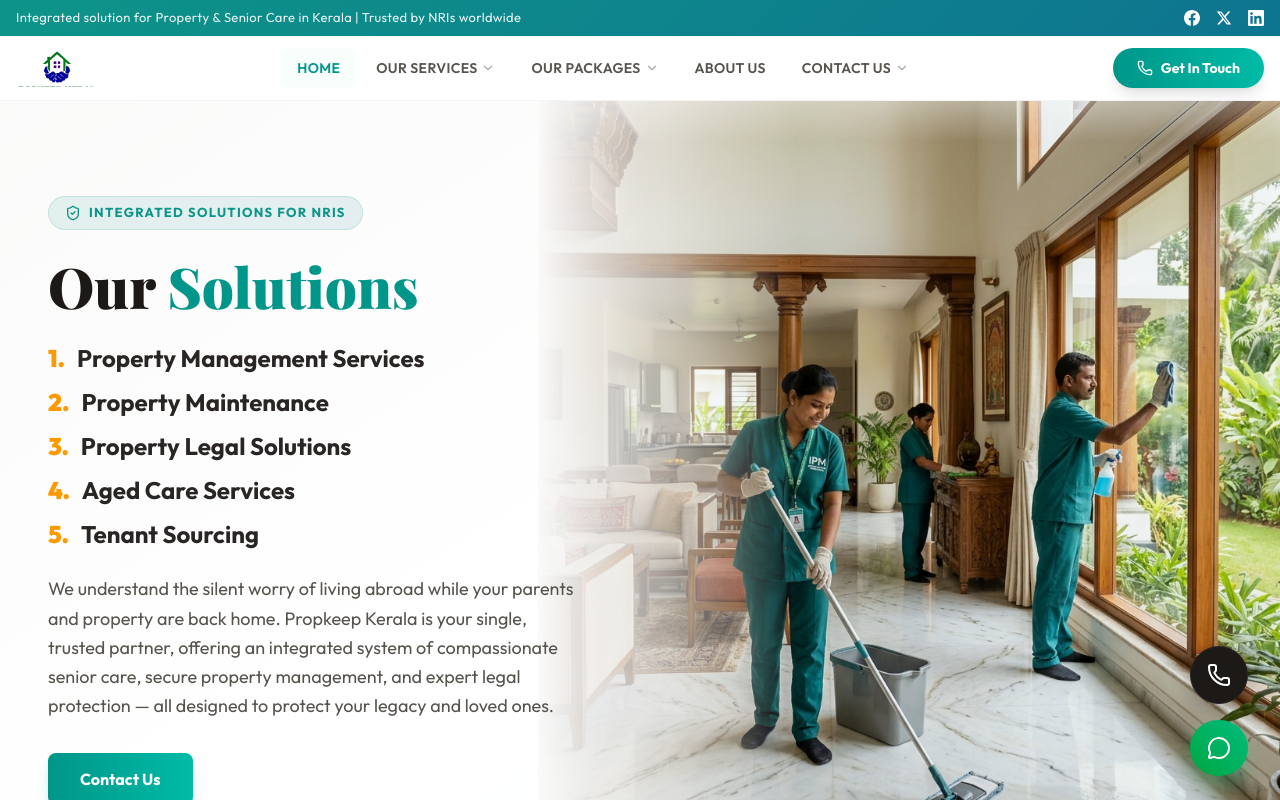
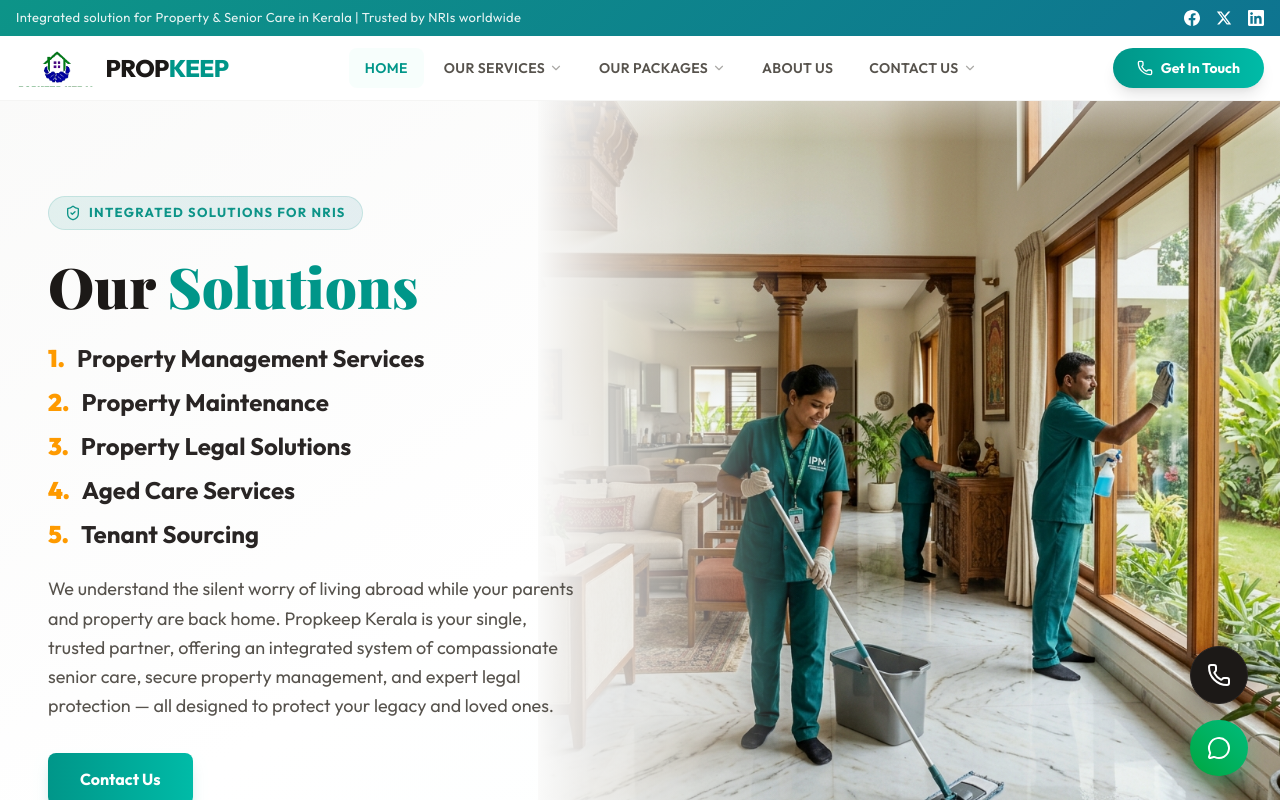
Before and after one commit to albin1923/propkeep, a Next.js app: page / in a window 1280 px wide. Shown: the top 800 px of the page. Built offline with nearby package versions, Linux system fonts and the light colour scheme.

Commit message:
Add Propkeep name next to logo in header and footer

```diff
--- a/app/layout.tsx
+++ b/app/layout.tsx
@@ -85,8 +85,11 @@ export default function RootLayout({
 
               {/* Column 1: About */}
               <div>
-                <Link href="/" className="inline-block mb-6 relative">
+                <Link href="/" className="inline-flex items-center gap-3 mb-6 relative hover:opacity-90 transition-opacity">
                   <Image src="/images/logo.png" alt="Propkeep Kerala Logo" width={160} height={40} className="h-10 w-auto object-contain brightness-0 invert" priority />
+                  <span className="text-2xl font-extrabold text-white">
+                    PROP<span className="text-teal-400">KEEP</span>
+                  </span>
                 </Link>
                 <p className="text-stone-400 leading-relaxed mb-6 text-sm">
                   Propkeep Kerala is an integrated solution for Senior Care, Property Management, and Legal Protection, designed specifically for the NRI community.
--- a/components/Navigation.tsx
+++ b/components/Navigation.tsx
@@ -112,7 +112,7 @@ export default function Navigation() {
         <div className="container mx-auto px-4 flex justify-between items-center">
           <Link
             href="/"
-            className="z-50 relative flex items-center transition-opacity hover:opacity-90"
+            className="z-50 relative flex items-center gap-3 transition-opacity hover:opacity-90"
             onClick={closeMenu}
           >
             <Image
@@ -123,6 +123,9 @@ export default function Navigation() {
               className="h-10 w-auto object-contain"
               priority
             />
+            <span className="text-2xl font-extrabold tracking-tight text-stone-900 hidden sm:block">
+              PROP<span className="text-teal-600">KEEP</span>
+            </span>
           </Link>
 
           {/* Desktop Nav */}
```
